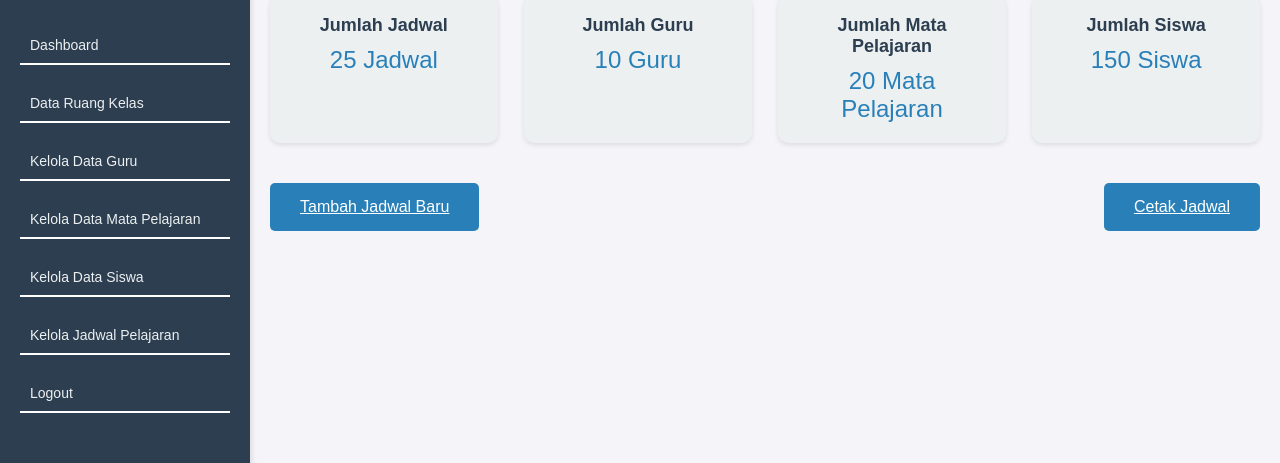
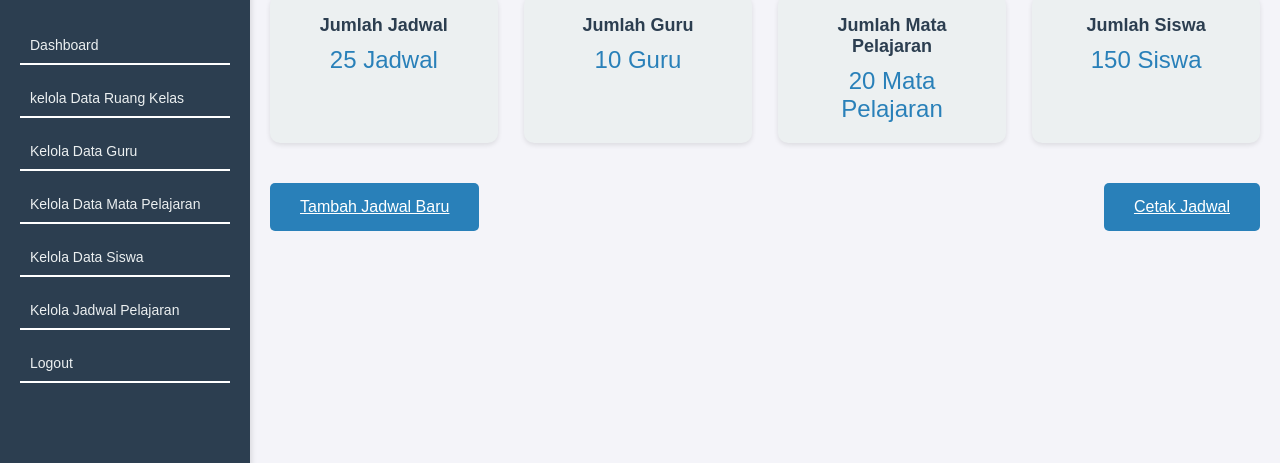
Before and after one commit to ifalhanif123/rpl-uas, a plain HTML site: page docs/dashboard_admin.html in a window 1280 px wide. Shown: the part 92-555 px from the top of the page. Drawn offline with Linux system fonts and the light colour scheme.

Commit message:
nmnmnhhh

```diff
--- a/docs/dashboard_admin.html
+++ b/docs/dashboard_admin.html
@@ -14,7 +14,7 @@
       </div>
       <ul class="nav">
         <li class="button-admin"><a href="dashboard_admin.html">Dashboard</a></li>
-        <li class="button-ruang"><a href="data_ruang_kelas.html">Data Ruang Kelas</a></li>
+        <li class="button-ruang"><a href="data_ruang_kelas.html">kelola Data Ruang Kelas</a></li>
         <li class="button-admin"><a href="Kelola_data_guru.html">Kelola Data Guru</a></li>
         <li class="button-admin"><a href="kelola_data_pelajaran.html">Kelola Data Mata Pelajaran</a></li>
         <li class="button-admin"><a href="Kelola_data_siswa.html">Kelola Data Siswa</a></li>
--- a/docs/stayls.css
+++ b/docs/stayls.css
@@ -152,7 +152,7 @@ body {
 }
 
 .nav li {
-    margin-bottom: 20px;
+    margin-bottom: 15px;
 }
 
 .button-admin {
```
Also changed, not shown: docs/Kelola_data_guru.html (+1 -1 lines), docs/Kelola_data_siswa.html (+1 -1 lines), docs/data_ruang_kelas.html (+1 -1 lines), docs/kelola_data_pelajaran.html (+1 -1 lines), docs/kelola_jadwal_pelajaran.html (+1 -1 lines), docs/tambah_jadwal_baru.html (+1 -1 lines).
